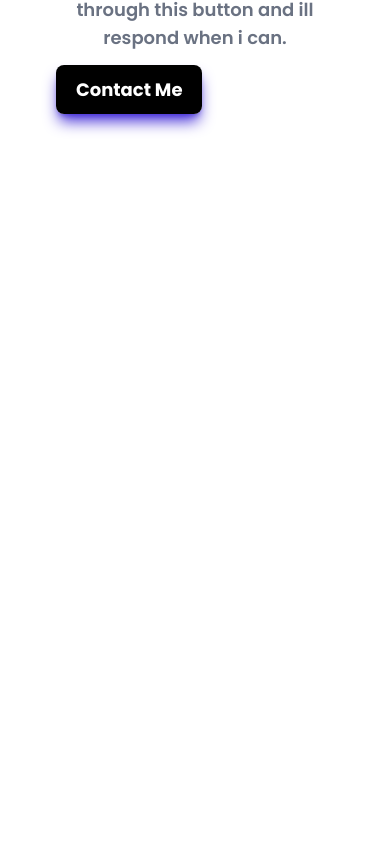
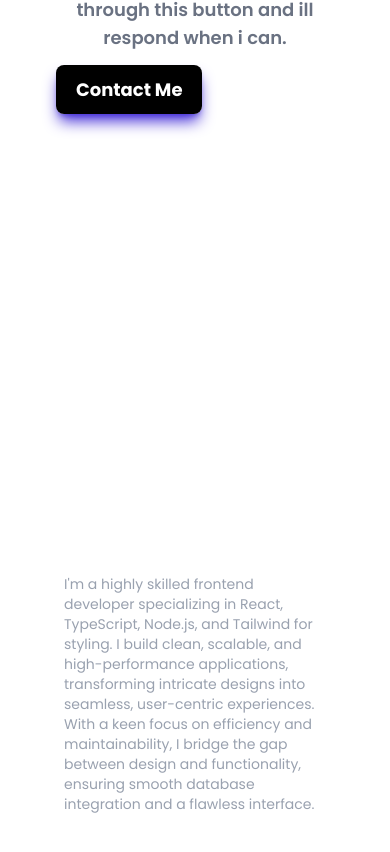
Before and after one commit to PECULIAR-AMY/Portfolio, a React (Vite) app in the folder Portfolio/: page / in a window 390 px wide. Shown: the part 3418-4270 px from the top of the page. Before the commit the page ends 3690 px from the top, so only its background shows below. Built offline with nearby package versions, Linux system fonts and the light colour scheme.

Commit message:
addednew component

```diff
--- a/Portfolio/src/App.tsx
+++ b/Portfolio/src/App.tsx
@@ -4,6 +4,7 @@ import Heroine from './components/Heroine'
 import Tech from './components/Tech.tsx'
 import Project from './components/Project.tsx'
 import Contact from './components/Contact.tsx'
+import BeyondTech from './components/BeyondTech.tsx'
 
 function App() {
 
@@ -15,6 +16,7 @@ function App() {
     <Tech />
     <Project />
     <Contact />
+    <BeyondTech />
 
  <div className=" fixed -z-10 min-h-screen w-full absolute inset-0 -z-10 h-full w-full items-center px-5 py-24 [background:radial-gradient(125%_125%_at_50%_10%,#000_40%,#63e_100%)]"></div>
 
--- /dev/null
+++ b/Portfolio/src/components/BeyondTech.tsx
@@ -0,0 +1,26 @@
+import React from "react"
+import { motion } from 'framer-motion'
+
+const BeyondTech: React.FC = () => {
+  return (
+    <motion.div
+      className='px-16 flex min-h-screen w-full flex-col items-center justify-center py-28 md:px-32 text-white'
+      initial={{ opacity: 0 }}
+      animate={{ opacity: 1 }}
+      transition={{ duration: 0.5 }}
+    >
+      <p className='text-pretty text-sm text-gray-400 transition-all duration-300 hover:text-gray-300 md:text-base'>
+        I'm a highly skilled
+        frontend developer
+        specializing in React, TypeScript, Node.js,
+        and Tailwind for styling. I build clean, scalable, and high-performance
+        applications, transforming intricate designs into seamless,
+        user-centric experiences. With a keen focus on efficiency and maintainability,
+        I bridge the gap between design and functionality, ensuring smooth database
+        integration and a flawless interface.
+      </p>
+    </motion.div>
+  );
+}
+
+export default BeyondTech
--- a/Portfolio/src/components/NavBar.tsx
+++ b/Portfolio/src/components/NavBar.tsx
@@ -33,6 +33,9 @@ const NavBar: React.FC = () => {
         </a>
         <a href='#contact' className='cursor-pointer opacity-70 transition-all duration-300 hover:opacity-100'>
           <li>Contact</li>
+        </a>
+        <a href='#contact' className='cursor-pointer opacity-70 transition-all duration-300 hover:opacity-100'>
+          <li>Beyond Tech</li>
         </a>
       </ul>
 
```
